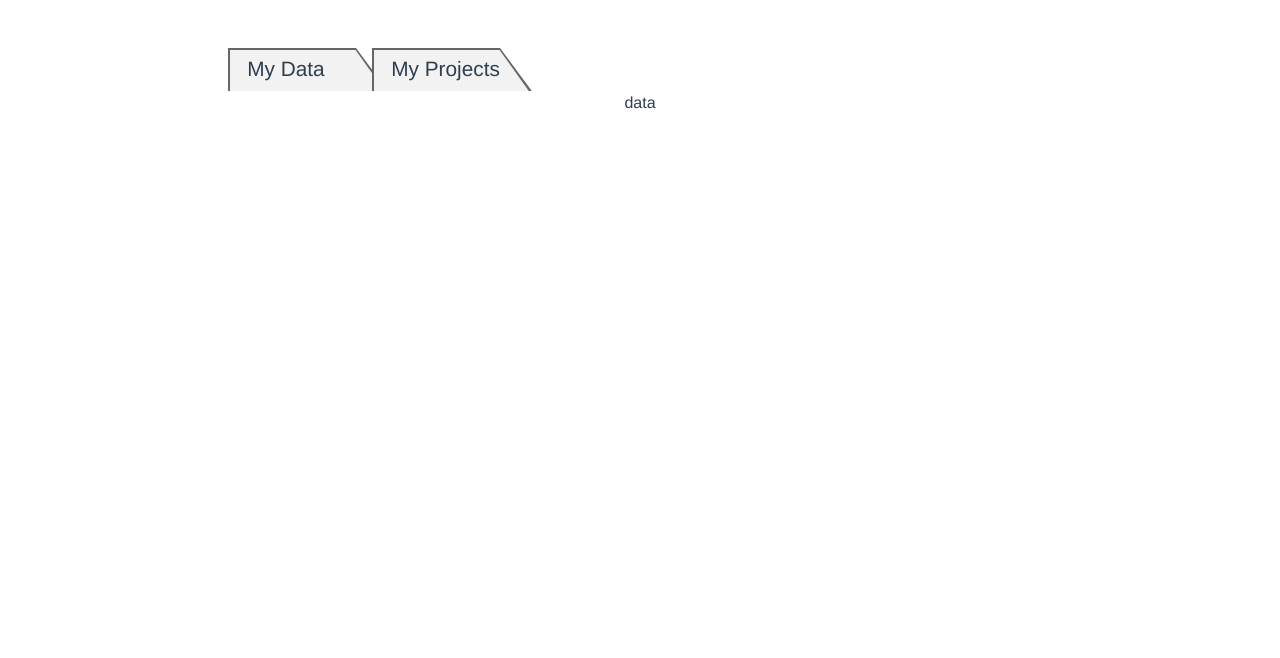
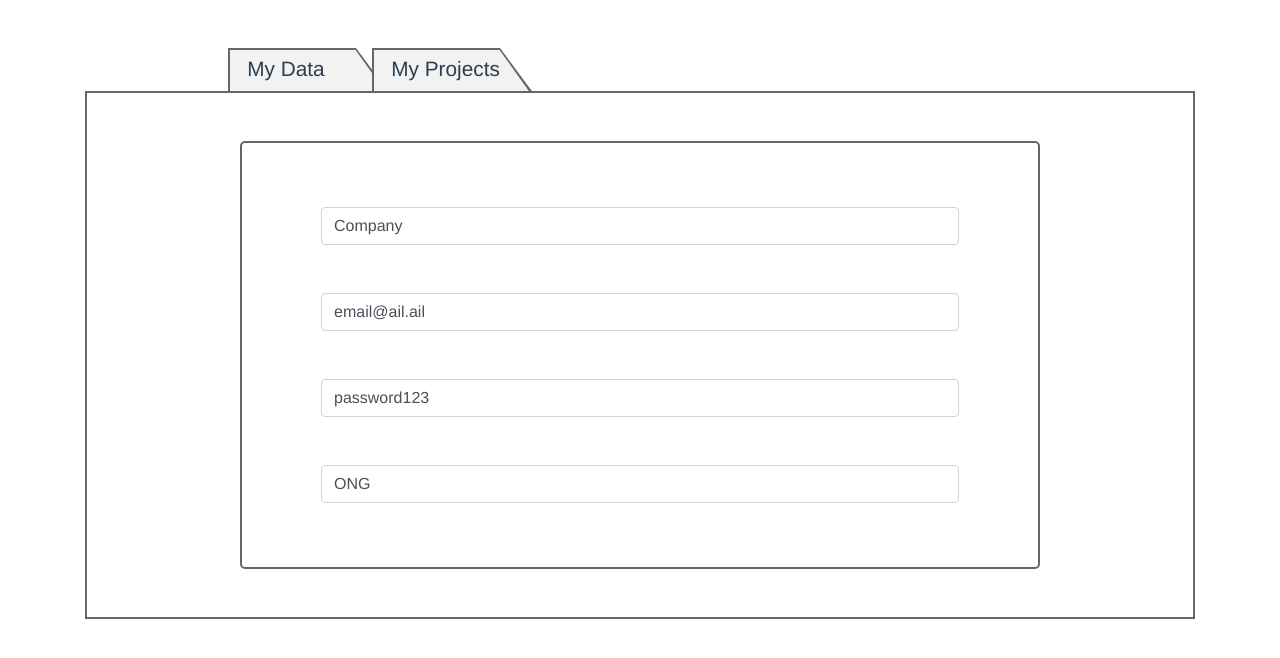
Before and after one commit to pedronieto84/vue-marzo-itacademy-project, a Vue app: page /MyAccountPage in a window 1280 px wide. Shown: the top 658 px of the page. Built offline with nearby package versions, Linux system fonts and the light colour scheme.

Commit message:
Crea DataEditForm component

```diff
--- a/src/components/AccountPageNav.vue
+++ b/src/components/AccountPageNav.vue
@@ -1,19 +1,27 @@
 <template>
   <div class="mt-5 container">
     <div class="markers-flex">
-            <div v-for="(view, index) in views" :key="index" class="page-marker" @click="$emit('changeView', view)"><span class="marker-name">{{ view }}</span></div>
+      <div
+        v-for="(view, index) in views"
+        :key="index"
+        class="page-marker"
+        @click="$emit('changeView', view)"
+      >
+        <span class="marker-name">{{ view }}</span>
+      </div>
     </div>
   </div>
 </template>
 
 <script>
 export default {
-    data() {
-        return {
-            views: ['My Data', 'My Projects']
-        }
-    }
-}
+  props: {
+    views: {
+      type: Array,
+      required: true,
+    },
+  },
+};
 </script>
 
 <style>
@@ -32,14 +40,14 @@ export default {
   background-color: #666;
   font-size: 1.3rem;
   position: relative;
-    padding: .3rem 0 0 1.2rem;
+  padding: 0.3rem 0 0 1.2rem;
   z-index: 100;
 }
 .page-marker:after {
-    content: '';
+  content: "";
   width: calc(10rem - 5px);
   height: calc(2.7rem - 2px);
-    background-color: #F2F2F2;
+  background-color: #f2f2f2;
   position: absolute;
   top: 2px;
   left: 2px;
@@ -57,7 +65,12 @@ export default {
 }
 
 .page-marker {
-    clip-path: polygon(0 0, 80% 0%, 100% 100%, 0% 100%); /* https://bennettfeely.com/clippy/ */
+  clip-path: polygon(
+    0 0,
+    80% 0%,
+    100% 100%,
+    0% 100%
+  ); /* https://bennettfeely.com/clippy/ */
 }
 .page-marker:after {
   clip-path: polygon(0 0, 81% 0%, 100% 100%, 0% 100%);
@@ -66,5 +79,4 @@ export default {
 .page-marker:last-of-type {
   transform: translateX(-1rem);
 }
-
 </style>
--- /dev/null
+++ b/src/components/DataEditForm.vue
@@ -0,0 +1,96 @@
+<template>
+  <div class="container mt-5">
+    <b-form @submit.prevent="onSubmit" class="my-data-form">
+      <b-form-input
+        id="input-1"
+        v-model="user.company"
+        type="text"
+        @input="showButtons = true"
+        placeholder="Name of company / institution / person"
+        required
+      ></b-form-input>
+      <b-form-input
+        id="input-2"
+        v-model="user.email"
+        type="email"
+        @input="showButtons = true"
+        placeholder="Enter email"
+        required
+      ></b-form-input>
+      <b-form-input
+        id="input-3"
+        v-model="user.password"
+        type="text"
+        @input="showButtons = true"
+        placeholder="Change Password"
+        required
+      ></b-form-input>
+      <b-form-input
+        id="input-4"
+        v-model="user.orgType"
+        type="text"
+        @input="showButtons = true"
+        placeholder="Organization Type"
+        required
+      ></b-form-input>
+
+      <div class="buttons-container" v-if="showButtons">
+        <b-button type="submit" variant="primary">Submit</b-button>
+        <b-button type="button" variant="outline-secondary" @click="onCancel"
+          >Cancel</b-button
+        >
+      </div>
+    </b-form>
+  </div>
+</template>
+
+<script>
+export default {
+  data() {
+    return {
+      showButtons: false,
+      user: {
+        company: "Company",
+        email: "email@ail.ail",
+        password: "password123",
+        orgType: "ONG",
+      },
+    };
+  },
+  methods: {
+    onSubmit() {
+      return;
+    },
+    onCancel() {
+      this.user = {
+        company: "Company",
+        email: "email@ail.ail",
+        password: "password123",
+        orgType: "ONG",
+      };
+      this.showButtons = false;
+      return;
+    },
+  },
+};
+</script>
+
+<style scoped>
+.container {
+  max-width: 800px;
+  border: 2px solid #666;
+  border-radius: 5px;
+  margin-bottom: 3rem;
+}
+.my-data-form {
+  margin: 4rem;
+  text-align: left;
+}
+.my-data-form input {
+  margin-bottom: 3rem;
+}
+.buttons-container {
+  display: flex;
+  gap: 2rem;
+}
+</style>
--- a/src/views/MyAccountPage.vue
+++ b/src/views/MyAccountPage.vue
@@ -1,31 +1,40 @@
 <template>
   <div class="container">
-        <account-page-nav @changeView="changeView" />
-        {{ currentView }}
+    <account-page-nav @changeView="changeView" :views="views" />
+    <div class="view-container">
+      <data-edit-form v-if="currentView === 'data'" />
+    </div>
   </div>
 </template>
 
 <script>
-import AccountPageNav from '@/components/AccountPageNav.vue'
+import AccountPageNav from "@/components/AccountPageNav.vue";
+import DataEditForm from "@/components/DataEditForm.vue";
 
 export default {
-    name: 'MyAccountPage',
+  name: "MyAccountPage",
   components: {
-        AccountPageNav
+    AccountPageNav,
+    DataEditForm,
   },
   data() {
     return {
-            currentView: 'data'
-        }
+      views: ["My Data", "My Projects"],
+      currentView: "data",
+    };
   },
   methods: {
     changeView(view) {
-            view === 'My Data' ? this.currentView = 'data' : this.currentView = 'projects'
-        }
-    }
-}
+      view === "My Data"
+        ? (this.currentView = "data")
+        : (this.currentView = "projects");
+    },
+  },
+};
 </script>
 
-<style>
-
+<style scoped>
+.view-container {
+  border: 2px solid #666;
+}
 </style>
```
Lines whose indentation alone changed are shown as unchanged.
